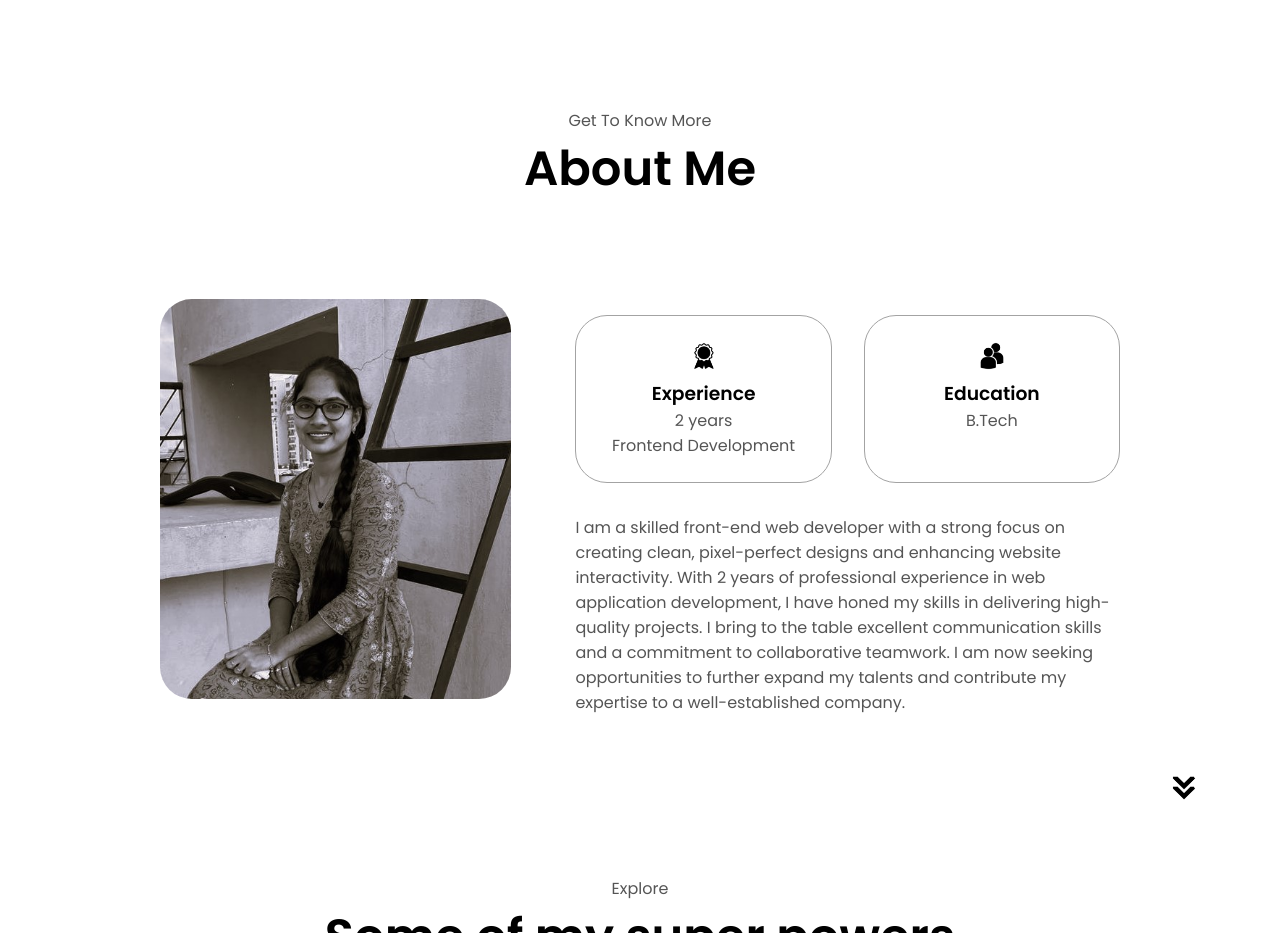
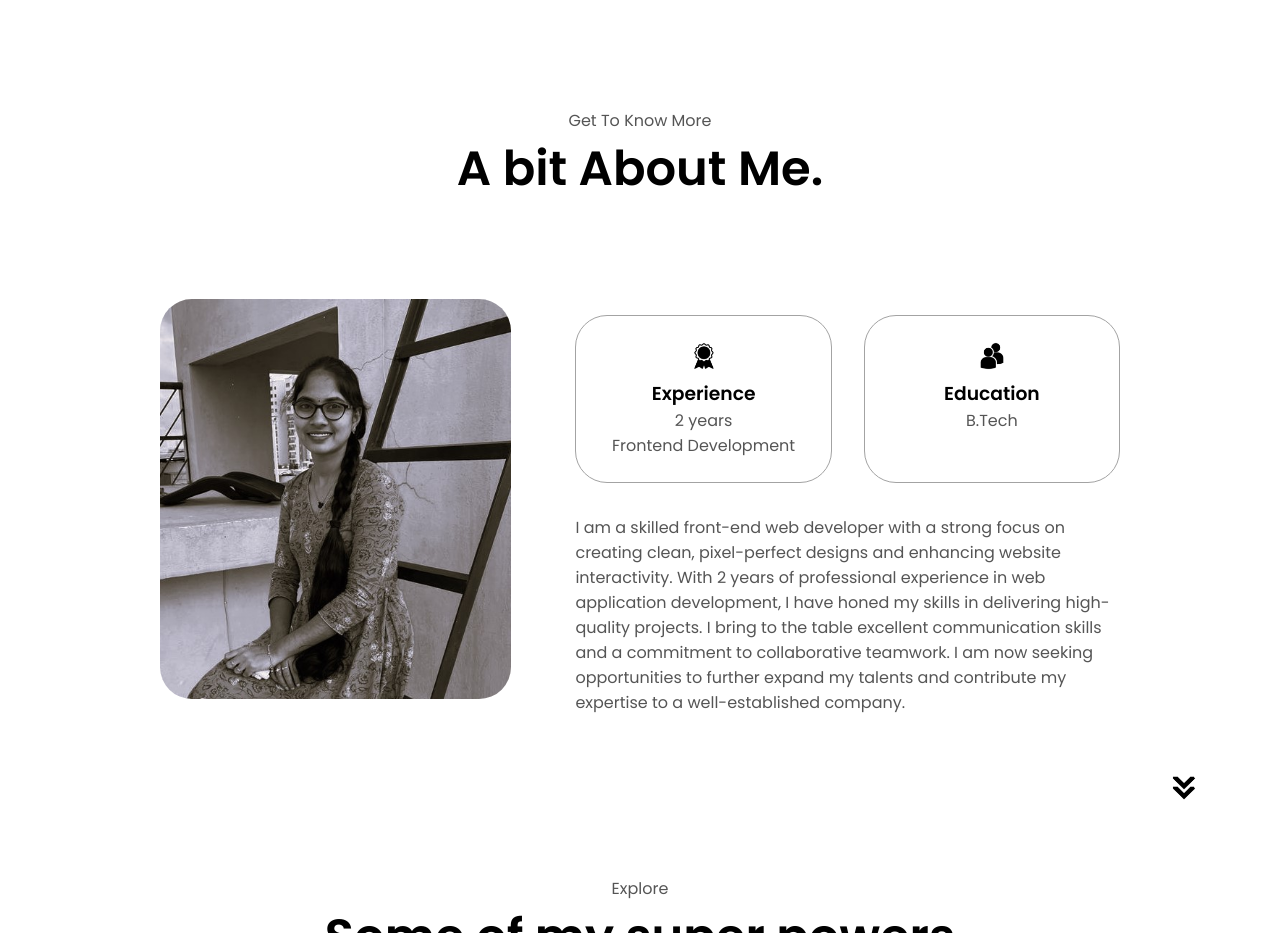
Before and after one commit to swarnalatha-2000/my-portfolio, a plain HTML site: page index.html in a window 1280 px wide. Shown: the part 820-1753 px from the top of the page. Drawn offline with Linux system fonts and the light colour scheme.

Commit message:
content change

```diff
--- a/index.html
+++ b/index.html
@@ -64,7 +64,7 @@
   </section>
   <section id="about">
     <p class="section__text__p1">Get To Know More</p>
-    <h1 class="title">About Me</h1>
+    <h1 class="title">A bit About Me.</h1>
     <div class="section-container">
       <div class="section__pic-container">
         <img src="./images/profile-pic2.jpeg" alt="Profile picture" class="about-pic" />
```
